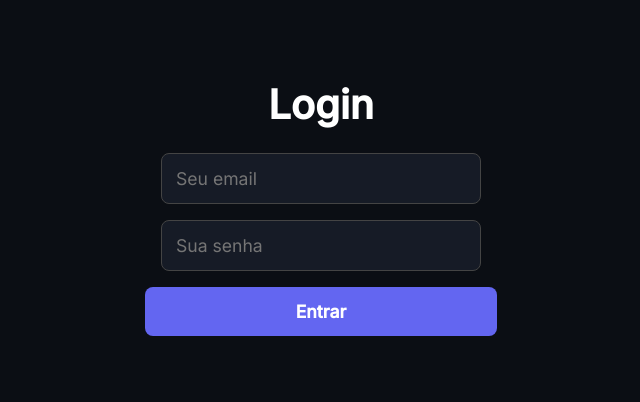
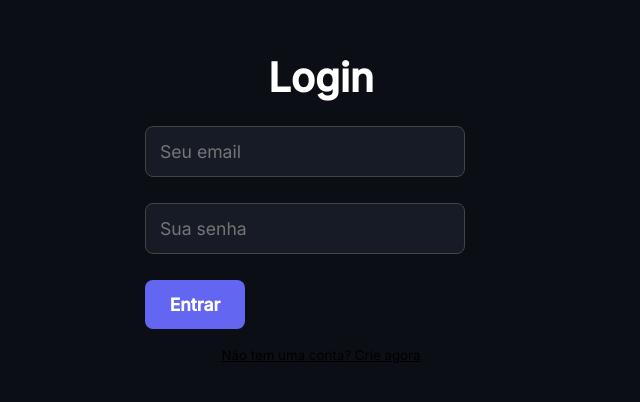
Before and after one commit to Alan-araujo-veloso/ApexFin, a React (Vite) app: page / in a window 1280 px wide. Shown: the part 192-594 px from the top of the page, without its empty margins (319-959 px from the left). Built offline with nearby package versions, Linux system fonts and the light colour scheme; no server answers.

Commit message:
upgrade na tela de Login!

```diff
--- a/src/components/Dashboard.tsx
+++ b/src/components/Dashboard.tsx
@@ -1,8 +1,11 @@
 import { useState, useEffect, FormEvent } from "react";
 import {useNavigate } from "react-router"
 import api from "../services/api";
+import { useContext } from 'react';
+import { AuthContext } from '../contexts/Authcontext';
 
 export function Dashboard() {
+  const { user } = useContext(AuthContext);
   const [transactions, setTransactions] = useState<any[]>([]);
   const [description, setDescription] = useState("");
   const [amount, setAmount] = useState("");
@@ -64,9 +67,11 @@ export function Dashboard() {
       <header className="app-header">
         <div className="user-info">
           <span>Olá, bem vindo de volta</span>
-          <h2>Alan Gabriel</h2>
+          <h2>{user?.name || 'Usuário'}</h2>
         </div>
-        <div className="user-avatar">A</div>
+        <div className="user-avatar">
+          {user?.name ? user.name.charAt(0).toUpperCase() : 'A'}
+          </div>
       </header>
 
       <section className="balance-card">
--- a/src/components/Login.tsx
+++ b/src/components/Login.tsx
@@ -1,34 +1,67 @@
-import { useState, useContext, ChangeEvent } from 'react';
+import React, { useState, useContext, ChangeEvent } from 'react';
 import { AuthContext } from '../contexts/Authcontext';
 import "../../style.css";
 import {useNavigate } from 'react-router-dom';
+import axios from 'axios';
 
 export function Login() {
-    const navigate = useNavigate();
+const navigate = useNavigate();
+const [isRegistering,setIsRegistering] = useState(false);
+const [name, setName] = useState('')
 const [email, setEmail] = useState('');
 const [password, setPassword] = useState('');
+const[error, setError] = useState('');
+const[successMessage, setSuccessMessage] = useState('');
 
 const { login } = useContext(AuthContext);
+const API_URL = import.meta.env.VITE_API_URL || 'http://localhost:5000/api';
 
-const handleLogin = async () => {
+const handleLoSubmit = async (e: React.FormEvent) => {
+    e.preventDefault();
+    setError('');
+    setSuccessMessage('');
+
     try {
-        await login(email, password);
-        alert('Login realizado com sucesso!');
+        if (isRegistering) {
+            //cadastro rota
+            await axios.post(`${API_URL}/auth/register`, { name, email, password });
+        setSuccessMessage('Conta criada com sucesso! Faça o login.');
+        setIsRegistering(false);
+        setPassword('');
+        } else {
+            // rota login
+            await login(email, password);
+            alert('Login realizado com sucesso!');
         navigate('/dashboard');
-    } catch (error) {
-alert('Erro ao realizar login. Verifique suas credenciais.');
+    }
+}catch (err: any) {
+        setError(err.response?.data?.message || 'Erro ao processar a solicitação. Verifique suas credenciais.');
     }
     };
 
     return (
         <div className='Login-container'>
-        <h1>Login</h1>
+        <h1>{isRegistering ? 'Criar Conta' : 'Login'}</h1>
 
+{error && <div className="error-message" style={{ color: 'red', marginBottom: '10px' }}> {error}</div>}
+{successMessage && <div className="success-message" style={{ color: 'green', marginBottom: '10px' }}>{successMessage}</div>}
+
+<form onSubmit={handleLoSubmit} style={{width: '100%', display: 'flex', flexDirection: 'column', gap: '10px' }}>
+{isRegistering && (
+    <input
+    type="text"
+    placeholder="Seu nome completo"
+    value={name}
+    onChange={(e: ChangeEvent<HTMLInputElement>) => setName(e.target.value)}
+required={isRegistering}
+/>
+)}
 <input
 type="email"
 placeholder="Seu email"
 value={email}
 onChange={(e: ChangeEvent<HTMLInputElement>) => setEmail(e.target.value)}
+required
 />
 
 <input
@@ -36,9 +69,26 @@ type="password"
 placeholder="Sua senha"
 value={password}
 onChange={(e: ChangeEvent<HTMLInputElement>) => setPassword(e.target.value)}
+required
 />
 
-<button onClick={handleLogin}> Entrar</button>
-        </div>
+<button type="submit" className="login-btn">
+    {isRegistering ? 'Cadastrar' : 'Entrar'}
+</button>
+</form>
+
+<div style={{ marginTop: '15px', textAlign: 'center' }}>
+    <button
+    onClick={() => {
+        setIsRegistering(!isRegistering);
+        setError('');
+        setSuccessMessage('');
+    }}
+    style={{ background: 'none', border: 'none', cursor: 'pointer', textDecoration: 'underline' }}
+>
+    {isRegistering ? 'Já tem uma conta? Faça login' : 'Não tem uma conta? Crie agora'}
+    </button>
+    </div>
+</div>
     );
 }
--- a/src/contexts/Authcontext.tsx
+++ b/src/contexts/Authcontext.tsx
@@ -1,8 +1,13 @@
 import { createContext,useState, useEffect, ReactNode } from 'react';
 import api from '../services/api';
 
+interface UserData {
+    name: string;
+    email: string;
+    logged: boolean;
+}
 interface AuthContextType {
-    user: { logged: boolean } | null;
+    user: UserData | null;
     login: (email: string, password: string) => Promise<void> ;
     logout: () => void;
 }
@@ -10,25 +15,45 @@ interface AuthContextType {
 export const AuthContext = createContext({} as AuthContextType);
 
 export function AuthProvider({children}: {children: ReactNode}) {
-    const [user, setUser] = useState<{ logged: boolean } | null>(null);
+    const [user, setUser] = useState< UserData | null>(null);
 
     useEffect (() =>{
         const token = localStorage.getItem('token');
+        const savedName = localStorage.getItem('userName');
+        const savedEmail = localStorage.getItem('userEmail');
+
         if (token) {
-            setUser({logged: true });
+            setUser({
+                name: savedName || 'Usuário',
+                email: savedEmail || '',
+                logged: true
+            });
         }
     }, []);
 
    const login = async (email: string, password: string) => {
   const response = await api.post('/auth/login',{email, password});
-  localStorage.setItem('token', response.data.token);
-  setUser({ logged: true });
+
+  const { token, user } = response.data;
+const userName = user?.name;
+
+  localStorage.setItem('token', token);
+  if (userName) {
+    localStorage.setItem('userName', userName);
+  }
+
+  setUser({
+    name: userName || 'Usuário',
+    email: email,
+    logged: true
+    });
 };
-
-    const logout = () => {
-        localStorage.removeItem('token');
-        setUser(null);
-    };
+const logout = () => {
+    localStorage.removeItem('token');
+    localStorage.removeItem('userName');
+    localStorage.removeItem('userEmail');
+    setUser(null);
+}
 
     return (
         <AuthContext.Provider value={{ user, login, logout }}>
--- a/style.css
+++ b/style.css
@@ -264,8 +264,8 @@ padding: 4px
     border-color: var(--accent-color)
 }
 
-.Login-container button {
-    width: 100%;
+.Login-container button[type="submit"]{
+    width: 100px;
     max-width: 100%;
     padding: 14px;
     font-size: 1.1rem;
@@ -281,3 +281,16 @@ padding: 4px
 .Login-container button:hover {
     background-color: #4f46e5;
 }
+
+.Login-container div {
+    text-align: center;
+    width: 100%;
+}
+.login-btn {
+    width: 100%;
+    padding: 12px;
+    font-size: 16px;
+    border-radius: 8px;
+    cursor: pointer;
+    box-sizing: border-box;
+}
```
